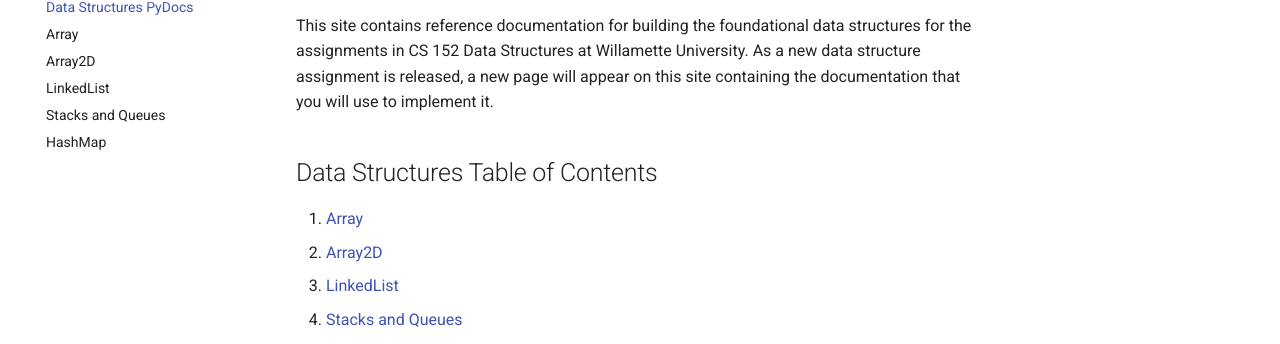
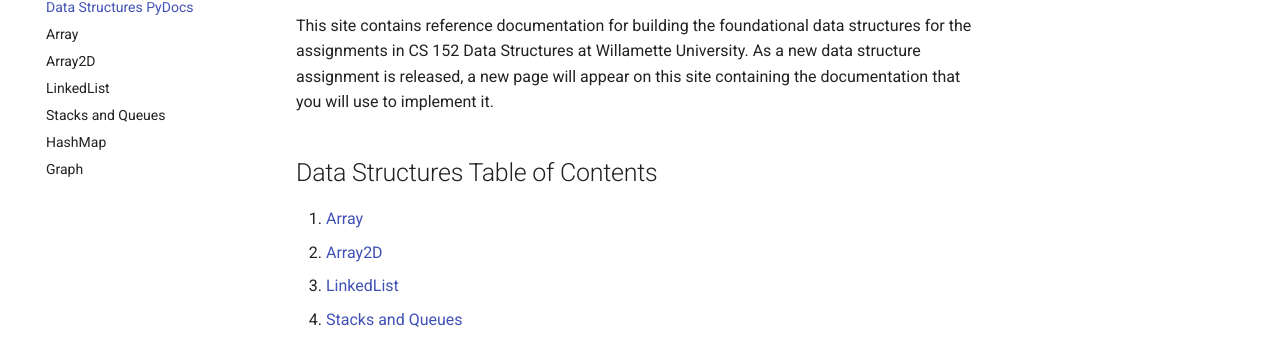
Before and after one commit to LucasCordova/DataStructuresPyDocs, an MkDocs documentation site: the page built from docs/index.md, in a window 1280 px wide. Shown: the part 167-511 px from the top of the page. Built offline with MkDocs 1.6.1 and Material for MkDocs 9.7.7, drawn with Linux system fonts in a browser that asks for light colours.

Commit message:
I'm guessing this may start causing us problems either soon or never.

```diff
--- a/docs/index.md
+++ b/docs/index.md
@@ -9,4 +9,4 @@
 3. [LinkedList](linked_list.md)
 4. [Stacks and Queues](stacks_queues.md)
 5. [HashMap](hash_map.md)
-6. [Graph](graph.md])
+6. [Graph](graph.md)
--- a/mkdocs.yml
+++ b/mkdocs.yml
@@ -16,3 +16,4 @@
  - LinkedList: linked_list.md
  - Stacks and Queues: stacks_queues.md
  - HashMap: hash_map.md
+ - Graph: graph.md
```
Also changed, not shown: 1 other file.
